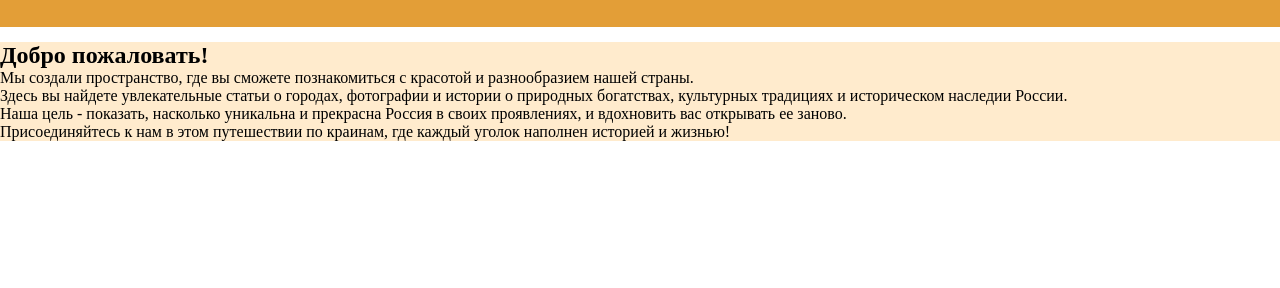
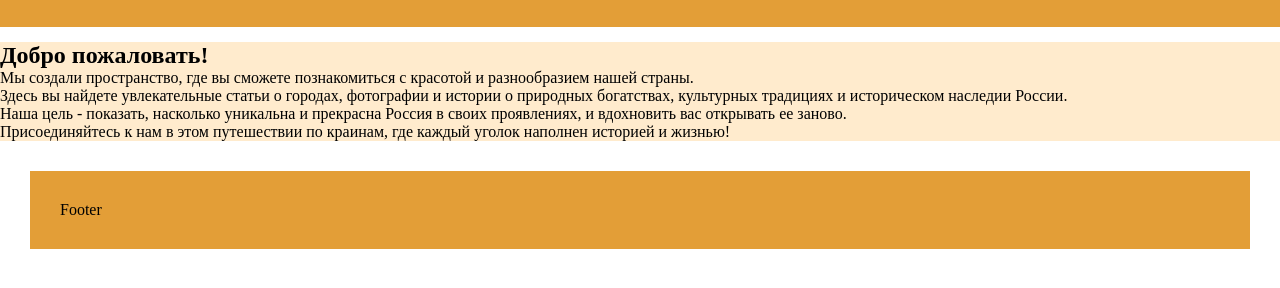
Before and after one commit to GoldRingRussia/GoldRingRussia, a plain HTML site: page glav.html in a window 1280 px wide. Shown: the part 70-358 px from the top of the page. Drawn offline with Linux system fonts and the light colour scheme.

Commit message:
version1.1

```diff
--- a/glav.css
+++ b/glav.css
@@ -1,6 +1,13 @@
 *{
     padding: 0%;
     margin: 0%;
+}
+
+body{
+    display: flex;
+    flex-direction: column;
+    align-content: space-between;
+    justify-content: end;
 }
 
 header{
@@ -30,3 +37,11 @@ main{
     width: 100vw;
     height: auto;
 }
+
+footer{
+    display: flex;
+    margin: 30px;
+    align-items: end;
+    background-color: #e39e37;
+    padding: 30px;
+}
--- a/glav.html
+++ b/glav.html
@@ -38,6 +38,10 @@
         </section>
     </main>
 
+    <footer>
+        <p>Footer</p>
+    </footer>
+
 
 </body>
 </html>
```
Also changed, not shown: city.html (+4 -4 lines).
